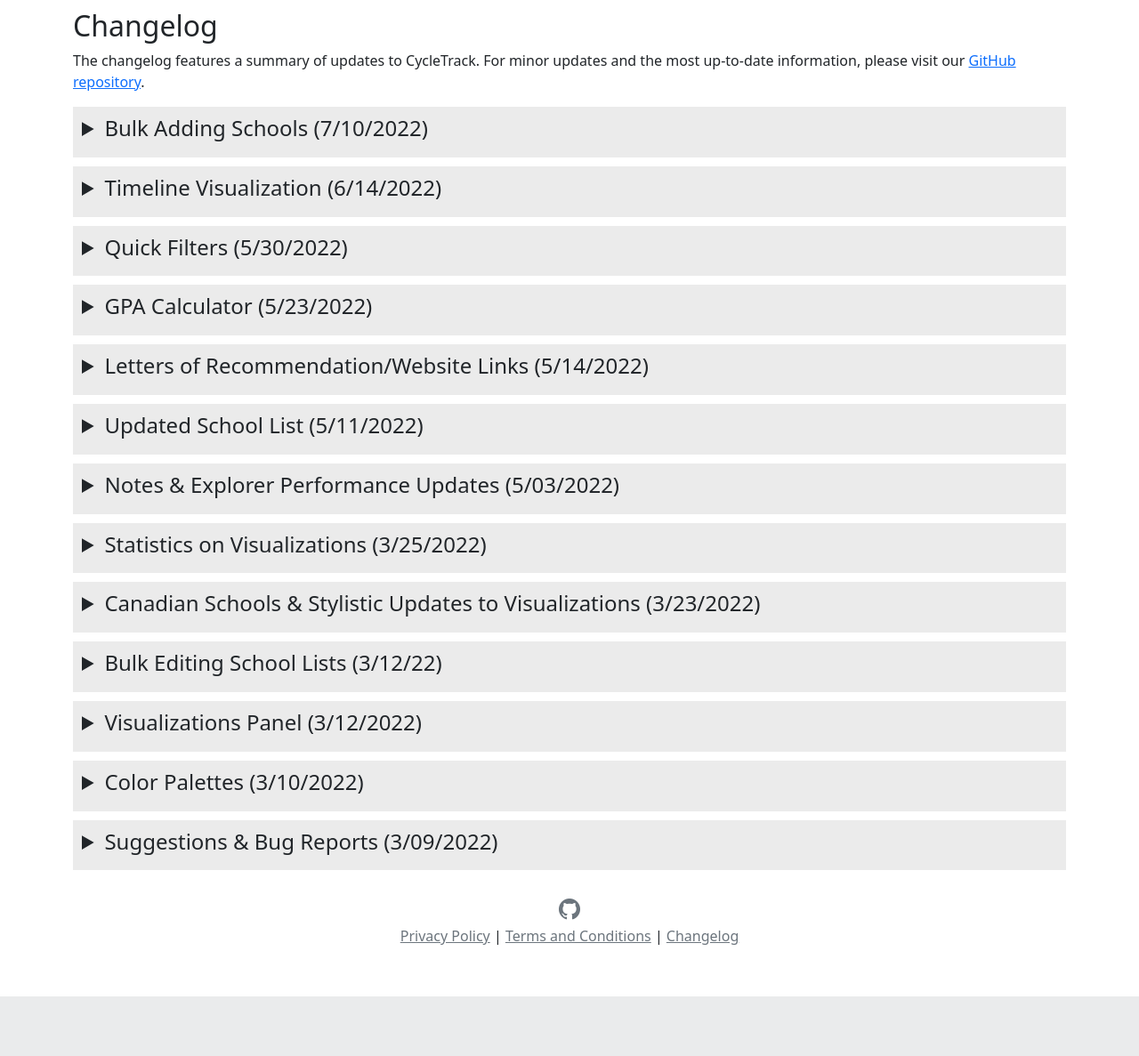
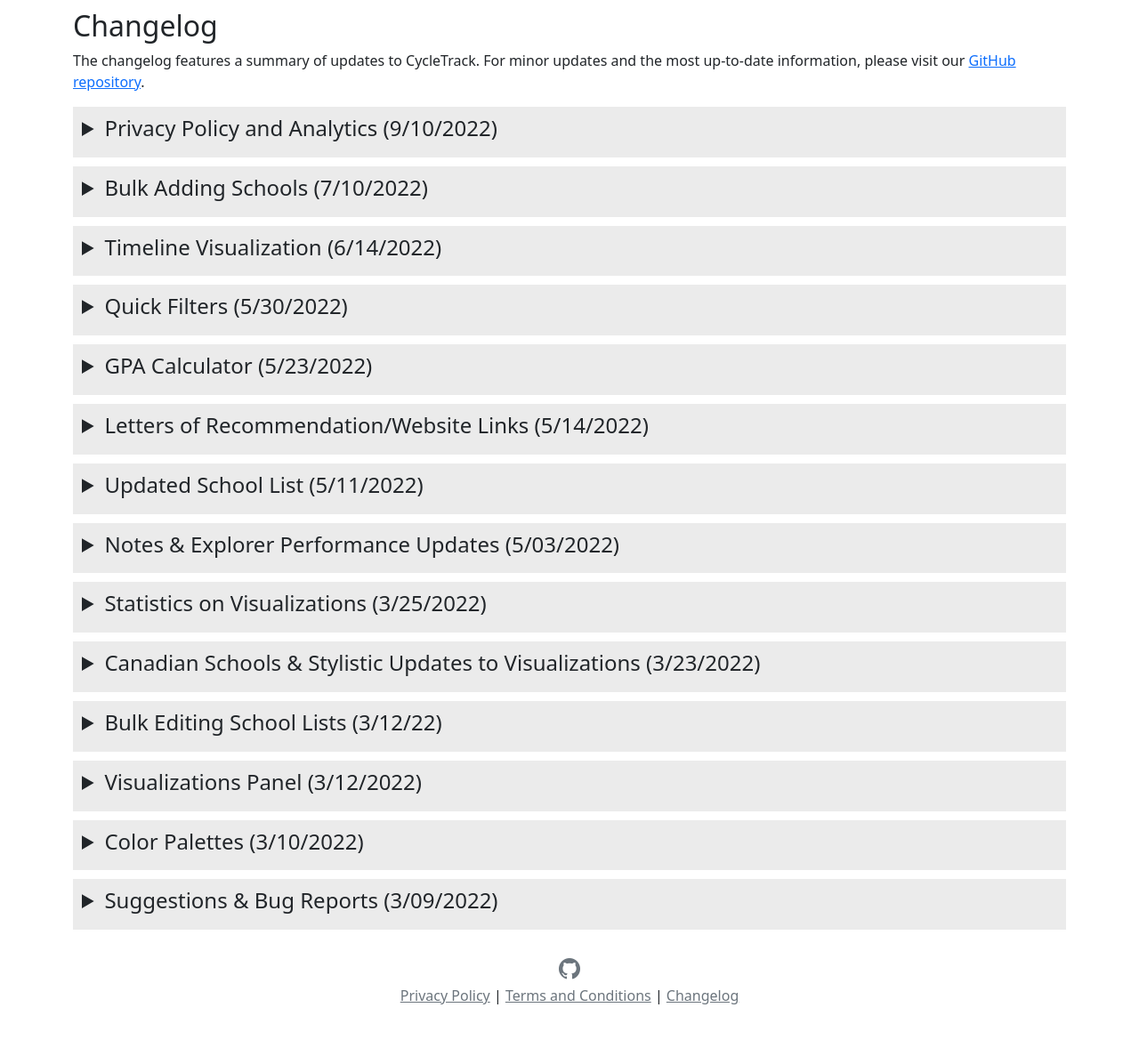
Before and after one commit to RunningMSN/CycleTrack, a Flask app: page /changelog in a window 1280 px wide. Shown: the part 58-1245 px from the top of the page at 89% size. Before the commit the page ends 1178 px from the top, so only its background shows below. Run offline with Flask 2, Linux system fonts and the light colour scheme; some libraries are stand-ins or nearby versions.

Commit message:
Updated changelog

```diff
--- a/website/templates/changelog.html
+++ b/website/templates/changelog.html
@@ -5,6 +5,19 @@
     <h2>Changelog</h2>
     <p>The changelog features a summary of updates to CycleTrack. For minor updates and the most up-to-date information,
         please visit our <a href="https://github.com/RunningMSN/CycleTrack">GitHub repository</a>.</p>
+
+    <div class="changelog-item">
+        <details>
+            <summary class="h4">Privacy Policy and Analytics (9/10/2022)</summary>
+            <hr style="margin: 0px; margin-bottom:5px">
+            <p>
+                Our <a href="{{url_for('pages.privacy')}}">privacy policy</a> was updated to improve readability, provide
+                information about the upcoming profiles feature, and include information about Google Analytics. Additionally,
+                we have added Google Analytics to the site to help us understand how visitors interact with our website. This
+                information will help us to continue improving CycleTrack.
+            </p>
+        </details>
+    </div>
 
     <div class="changelog-item">
         <details>
```
